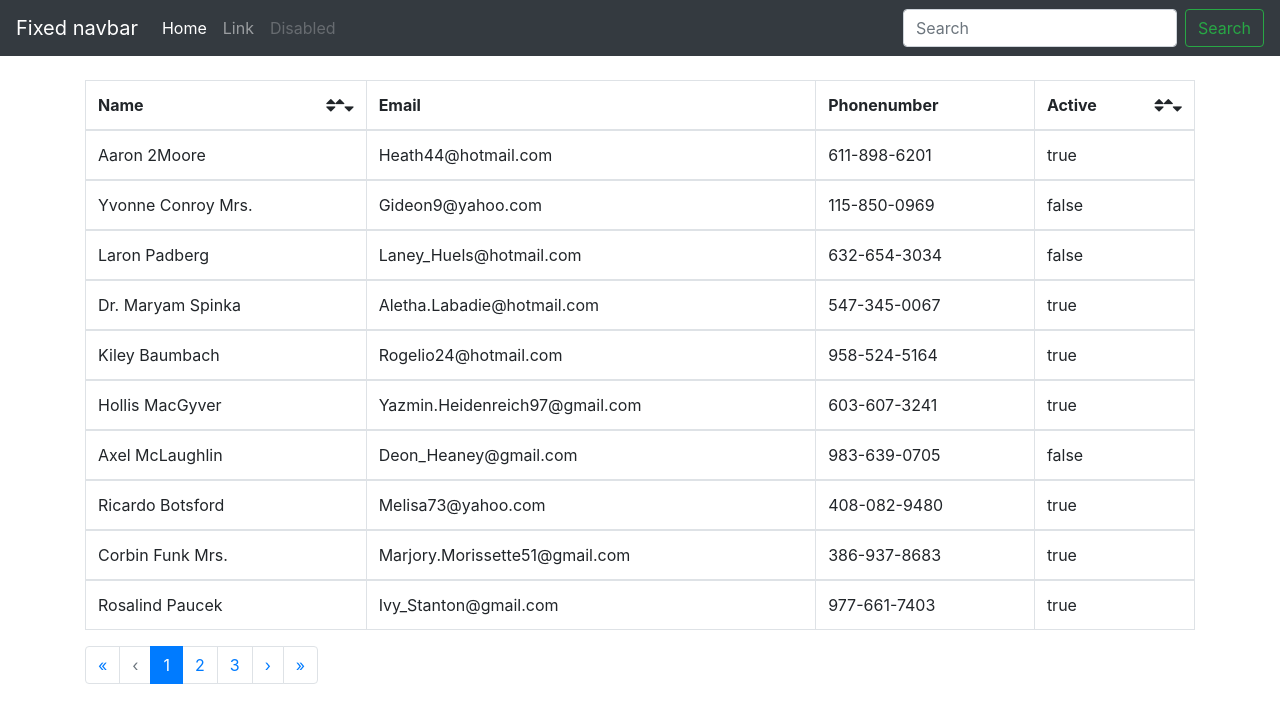
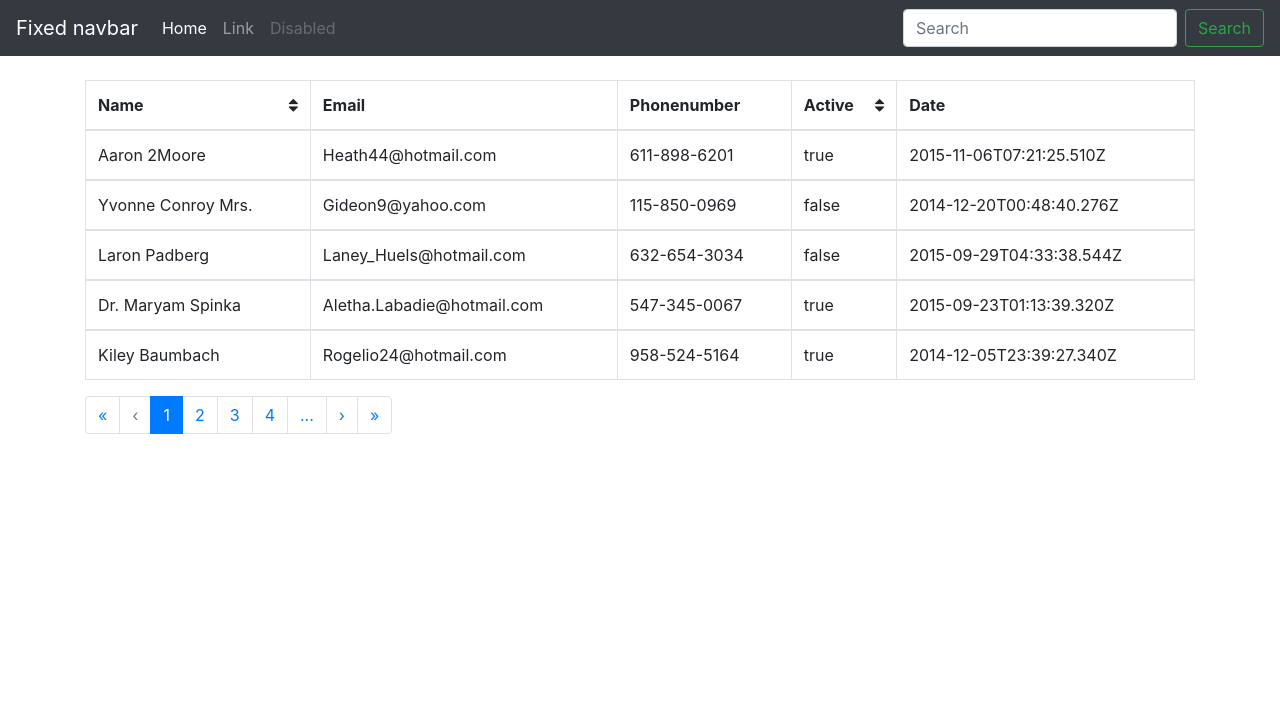
Before and after one commit to rnkoaa/angular-labs, an Angular app in the folder bootstrap-data-table/: page / in a window 1280 px wide. Shown: the top 722 px of the page. Built offline with nearby package versions, Linux system fonts and the light colour scheme.

Commit message:
In memory sorting of data complete

```diff
--- a/bootstrap-data-table/src/app/app.component.html
+++ b/bootstrap-data-table/src/app/app.component.html
@@ -29,16 +29,17 @@
 
 <div role="main" class="main-content container">
   <app-data-table [data]="tableOptions.records" [options]="tableOptions" [sortable]="true"
-    [pagination]="true" [limit]="10">
+    [pagination]="true" [limit]="5">
     <app-data-table-column [value]="'name'" [header]="'Name'" [sortable]="true">
     </app-data-table-column>
     <app-data-table-column [value]="'email'" [header]="'Email'"></app-data-table-column>
     <app-data-table-column [value]="'phoneNumber'" [header]="'Phonenumber'"></app-data-table-column>
     <app-data-table-column [value]="'active'" [header]="'Active'" [sortable]="true"></app-data-table-column>
-    <!-- <app-data-table-column [value]="'status'" [header]="'Status'">
+    <app-data-table-column [value]="'date'" [header]="'Date'">
       <ng-template #tableBodyTemplate let-column let-row="row">
-        <span class="badge badge-success">{{ row.status }}</span>
+        <!-- <span class="badge badge-success">{{ row.date }}</span> -->
+        <span>{{ row.date }}</span>
       </ng-template>
-    </app-data-table-column> -->
+    </app-data-table-column>
   </app-data-table>
 </div>
--- a/bootstrap-data-table/src/app/data-table/data-table/data-table.component.css
+++ b/bootstrap-data-table/src/app/data-table/data-table/data-table.component.css
@@ -0,0 +1,3 @@
+th.sortable:hover{
+  cursor: pointer;
+}
--- a/bootstrap-data-table/src/app/data-table/data-table/data-table.component.html
+++ b/bootstrap-data-table/src/app/data-table/data-table/data-table.component.html
@@ -10,19 +10,9 @@
         </span>
         <span *ngIf="column.sortable" class="float-right">
             <i class="fa fa-sort" *ngIf="column.sortable && column.sortDirection === ''"></i>
-            <i class="fa fa-sort-asc"></i>
-            <i class="fa fa-sort-desc"></i>
+            <i class="fa fa-sort-asc" *ngIf="column.sortable && column.sortDirection === 'asc'"></i>
+            <i class="fa fa-sort-desc" *ngIf="column.sortable && column.sortDirection === 'desc'"></i>
           </span>
-        <!-- <ng-container *ngIf="!column.headerTemplate">{{column.header}}</ng-container>
-        <ng-template *ngIf="column.headerTemplate" [ngTemplateOutlet]="column.headerTemplate"
-          [ngTemplateOutletContext]="{ $implicit: { header: col.header } }"></ng-template> -->
-        <!-- <span class="column-sort-icon" *ngIf="column.sortable">
-          <i class="fa fa-sort column-sortable-icon"></i>
-          <span  class="">
-            <i class="fa fa-sort-asc"></i>
-            <i class="fa fa-sort-desc"></i>
-          </span>
-        </span> -->
       </th>
     </tr>
   </thead>
--- a/bootstrap-data-table/src/app/data-table/data-table/data-table.component.ts
+++ b/bootstrap-data-table/src/app/data-table/data-table/data-table.component.ts
@@ -33,8 +33,6 @@ export class DataTableComponent implements OnInit {
 
   _reloading = false;
 
-  _scheduledReload = null;
-
   displayData: Array<any>;
   @Input() options: TableOptions;
   @Input() data: Array<any>;
@@ -67,7 +65,6 @@ export class DataTableComponent implements OnInit {
 
   set sortBy(value) {
     this._sortBy = value;
-    this._triggerReload();
   }
 
   @Input()
@@ -77,7 +74,6 @@ export class DataTableComponent implements OnInit {
 
   set sortAsc(value) {
     this._sortAsc = value;
-    this._triggerReload();
   }
 
   @Input()
@@ -87,7 +83,6 @@ export class DataTableComponent implements OnInit {
 
   set limit(value) {
     this._limit = value;
-    this._triggerReload();
   }
 
   // calculated property:
@@ -105,44 +100,6 @@ export class DataTableComponent implements OnInit {
     return Math.ceil(this.itemCount / this.limit);
   }
 
-  // setting multiple observable properties simultaneously
-
-  sort(sortBy: string, asc: boolean) {
-    this.sortBy = sortBy;
-    this.sortAsc = asc;
-  }
-
-  // for avoiding cascading reloads if multiple params are set at once:
-  _triggerReload() {
-    if (this._scheduledReload) {
-      clearTimeout(this._scheduledReload);
-    }
-    this._scheduledReload = setTimeout(() => {
-      this.reloadItems();
-    });
-  }
-
-  reloadItems() {
-    this._reloading = true;
-    // this.reload.emit(this._getRemoteParameters());
-  }
-
-  // functions:
-  private _getRemoteParameters(): any {
-    const params = <any>{};
-
-    if (this.sortBy) {
-      params.sortBy = this.sortBy;
-      params.sortAsc = this.sortAsc;
-    }
-    if (this.pagination) {
-      params.offset = this.offset;
-      params.limit = this.limit;
-    }
-    return params;
-  }
-
-
   addColumn(dataTableColumn: DataTableColumnComponent) {
     this.columns.push(dataTableColumn);
   }
@@ -150,7 +107,6 @@ export class DataTableComponent implements OnInit {
   ngOnInit() {
     this.sortAsc = true;
     this.data = this.options.records;
-
     this.itemCount = this.options.records.length;
     if (this.pagination) {
       this.displayData = this.data.slice(this.offset, this.limit);
@@ -183,27 +139,13 @@ export class DataTableComponent implements OnInit {
       this.displayData = this.data.slice(this.offset, this.offset + this.limit);
 
       this.columns.forEach(col => {
-        if (col.sortable) {
+        if (col.sortable && col.value === column.value) {
+          col.sortDirection = this.options.config.sortDirection;
+        }
+        if (col.sortable && col.value !== column.value) {
           col.sortDirection = '';
-        }
-
-        if (col.value === column.value) {
-          col.sortDirection = this.options.config.sortBy;
         }
       });
     }
   }
-
-  isSorting(name: string) {
-    return this.options.config.sortBy !== name && name !== '';
-  }
-
-  isSortAsc(name: string) {
-    return this.options.config.sortBy === name && this.options.config.sortDirection === 'asc';
-  }
-
-  isSortDesc(name: string) {
-    return this.options.config.sortBy === name && this.options.config.sortDirection === 'desc';
-  }
-
 }
```
Also changed, not shown: bootstrap-data-table/src/app/data-table/data-table-column/data-table-column.component.ts (+1 -9 lines).
